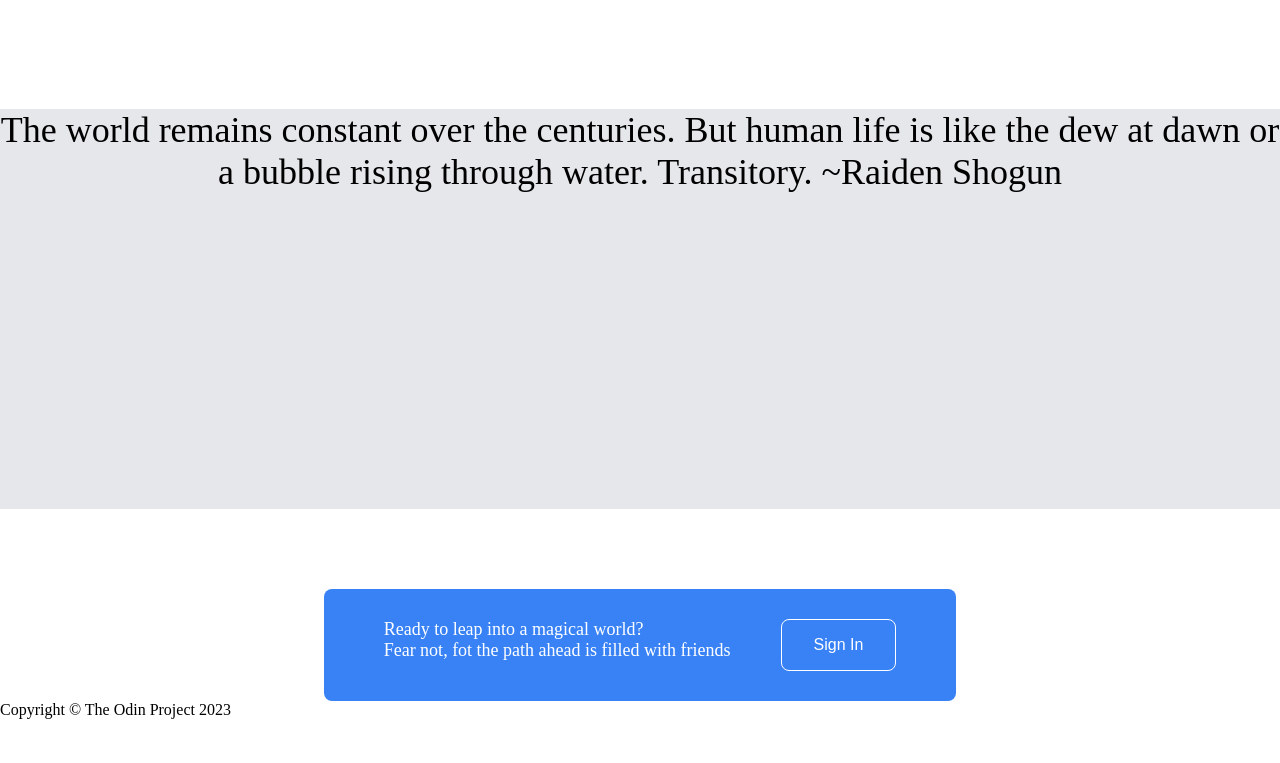
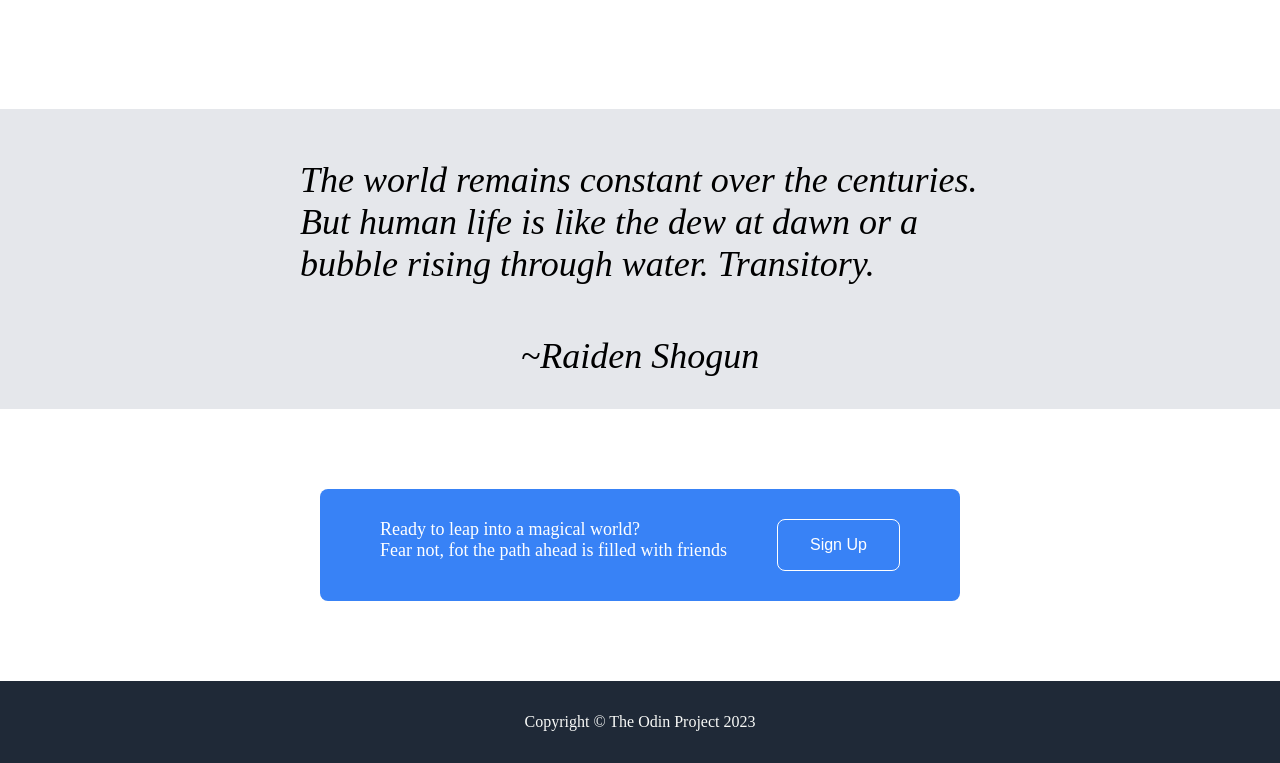
Before and after one commit to Muqtadirat/odin-landing-page, a plain HTML site: page index.html in a window 1280 px wide. Shown: the part 1003-1766 px from the top of the page. Before the commit the page ends 1722 px from the top, so only its background shows below. Drawn offline with Linux system fonts and the light colour scheme.

Commit message:
completed styling

```diff
--- a/index.html
+++ b/index.html
@@ -65,9 +65,9 @@
       <section class="quote">
         <p>
           The world remains constant over the centuries. But human life is like
-          the dew at dawn or a bubble rising through water. Transitory. ~Raiden
-          Shogun
+          the dew at dawn or a bubble rising through water. Transitory.
         </p>
+        <p>~Raiden Shogun</p>
       </section>
 
       <section class="banner">
@@ -76,7 +76,7 @@
           <p>Fear not, fot the path ahead is filled with friends</p>
         </div>
 
-        <button class="sign-in">Sign In</button>
+        <button class="sign-in">Sign Up</button>
       </section>
     </main>
 
--- a/style.css
+++ b/style.css
@@ -3,8 +3,8 @@
   margin: 0;
 }
 
-body {
-  /* padding: 10px 50px; */
+button {
+  cursor: pointer;
 }
 
 /* Nav */
@@ -16,6 +16,7 @@ nav {
   color: white;
   padding: 0 100px;
   font-size: 22px;
+  cursor: pointer;
 }
 
 .logo {
@@ -86,6 +87,7 @@ main {
 .characters {
   display: flex;
   justify-content: center;
+  flex-wrap: wrap;
   gap: 40px;
 }
 
@@ -101,14 +103,20 @@ main {
   border-radius: 8px;
 }
 
-.quote{
+.quote {
   background-color: #e5e7eb;
-    text-align: center;
-    height: 400px;
+  font-style: italic;
+  height: 200px;
   font-size: 36px;
+  padding: 50px 300px;
 }
 
-.banner{
+.quote p:last-child {
+  text-align: center;
+  margin-top: 50px;
+}
+
+.banner {
   display: flex;
   /* justify-content: center; */
   gap: 50px;
@@ -121,7 +129,7 @@ main {
   font-size: 18px;
 }
 
-.banner button{
+.banner button {
   color: white;
   border: 1px solid white;
   background-color: #3882f6;
@@ -131,3 +139,10 @@ main {
 }
 
 /* Footer */
+footer {
+  margin-top: 80px;
+  background-color: #1f2937;
+  color: #f9faf8;
+  text-align: center;
+  padding: 32px;
+}
```
Lines whose indentation alone changed are shown as unchanged.
